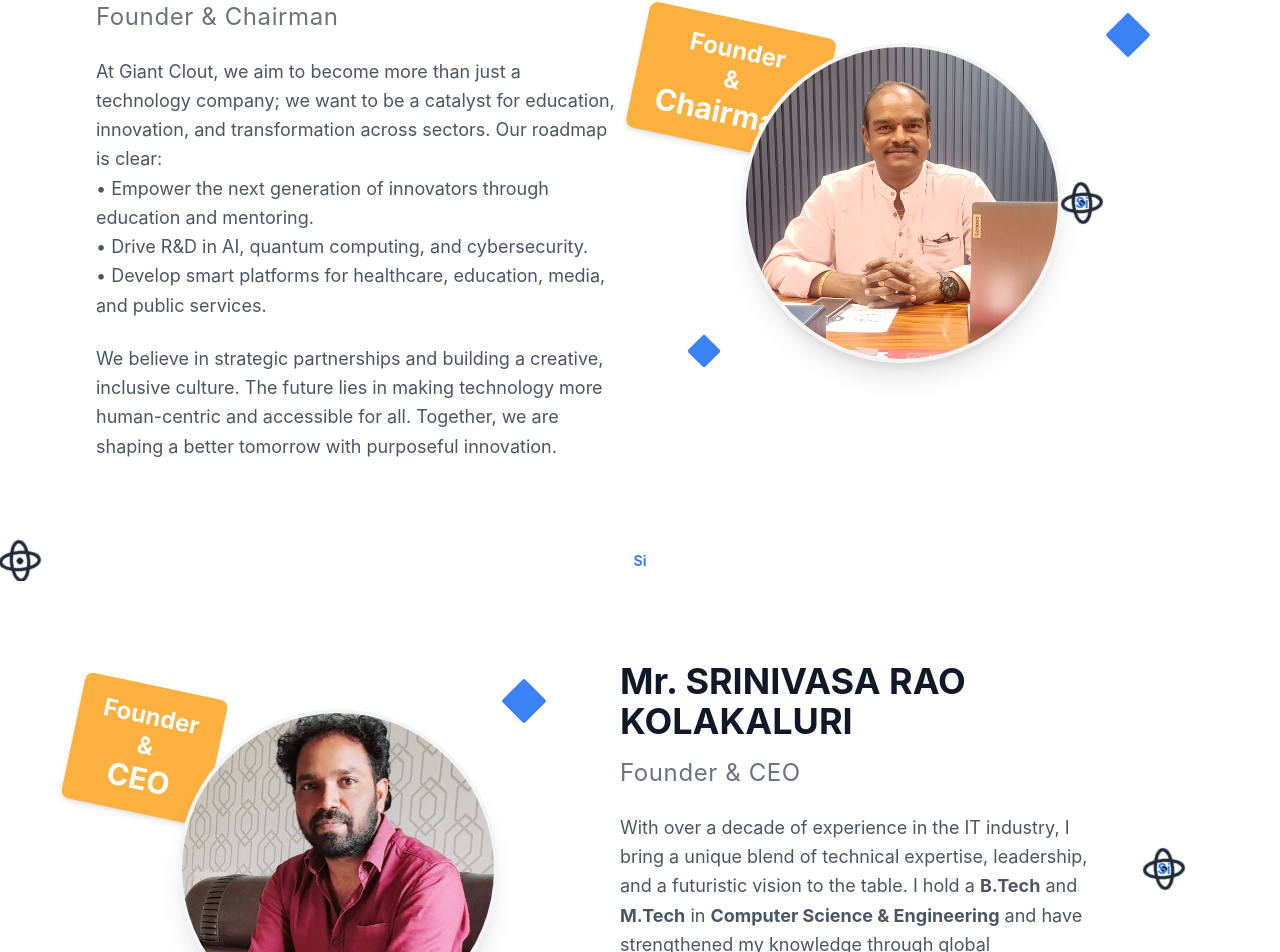
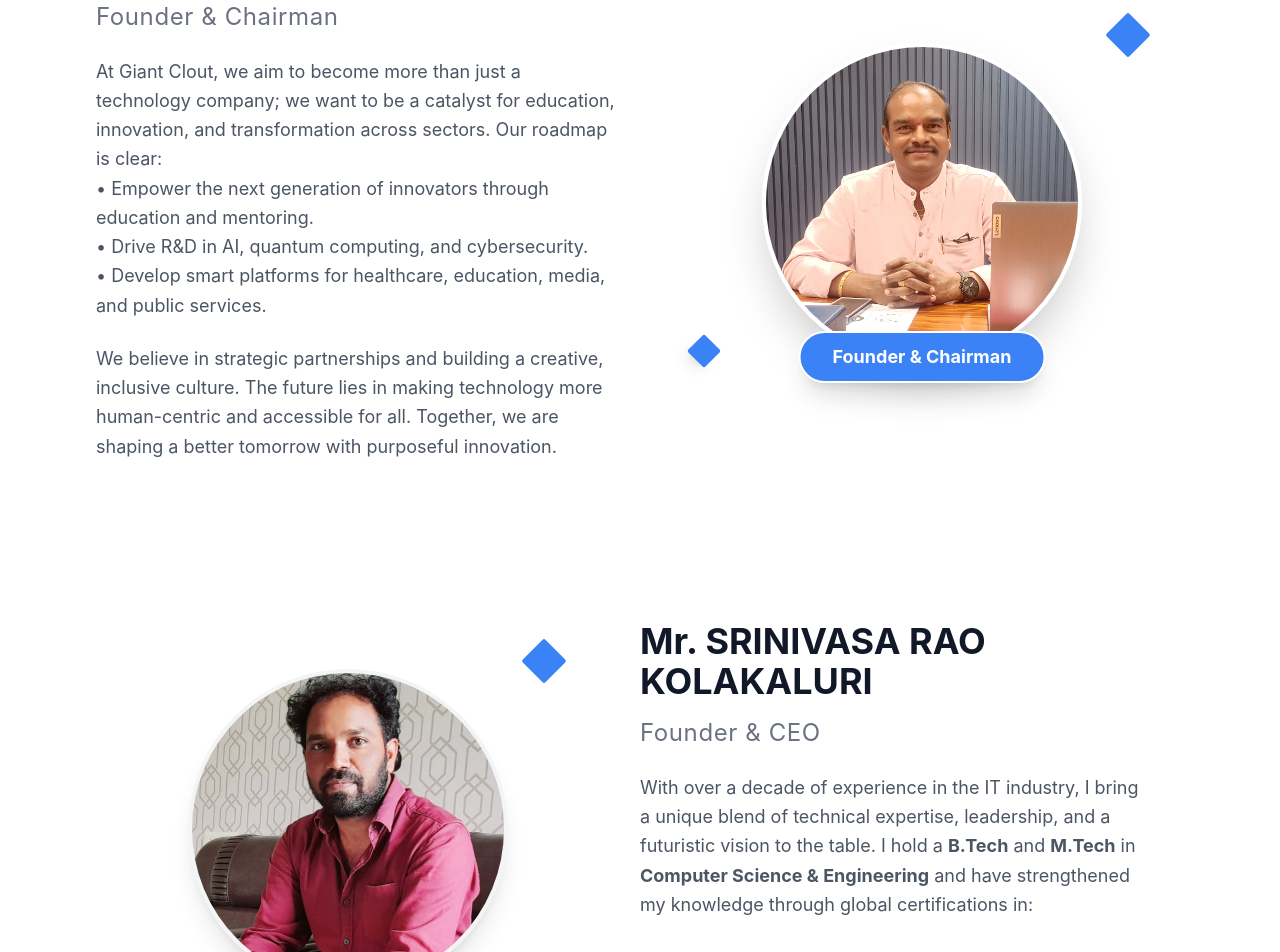
Before and after one commit to Gaintclout/Gaint-Official-Website, a React (Vite) app: page /about in a window 1280 px wide. Shown: the part 3763-4715 px from the top of the page. Built offline with nearby package versions, Linux system fonts and the light colour scheme.

Commit message:
added Tags below Images

```diff
--- a/src/Pages/About.jsx
+++ b/src/Pages/About.jsx
@@ -574,27 +574,32 @@
         </div>
 
         {/* Right Image */}
+        {/* Right Image */}
 <div className="relative flex justify-center items-center lg:w-1/2">
-          <div className="absolute -top-6 -left-6 bg-[#fbb040] text-white px-6 py-4 rounded-lg shadow-md rotate-12 transform hover:rotate-0 transition duration-300">
-            <h3 className="font-bold text-2xl leading-tight text-center">
-              Founder <br />&<br></br>
-              <span className="text-3xl"> Chairman</span>
-            </h3>
-          </div>
+  {/* Decorative blue squares */}
   <div className="absolute -top-6 right-10 w-8 h-8 bg-[#3b82f6] rotate-45 rounded-sm"></div>
-          <div className="absolute bottom-0 left-8 w-6 h-6 bg-[#3b82f6] rotate-45 rounded-sm"></div>
+  <div className="absolute bottom-0 left-8 w-6 h-6 bg-[#3b82f6] rotate-45 rounded-sm shadow-lg"></div>
 
-
-          <div className="relative w-80 h-80 rounded-full overflow-hidden shadow-xl border-4 border-gray-100 group">
-            {/* Profile Image */}
+  {/* Image Container with Tag */}
+  <div className="relative group">
+    {/* Circular Image */}
+    <div className="w-80 h-80 rounded-full overflow-hidden shadow-2xl border-4 border-white">
       <img
         src="/public/Prasad Sir.jpg"
-              alt="chairman"
+        alt="Mr. Prasad Kottamasu"
         className="w-full h-full object-cover transition-transform duration-500 group-hover:scale-110"
       />
+    </div>
+
+    {/* The Tag - Positioned below the image */}
+    <div className="absolute mt-4 -bottom-5 left-1/2 -translate-x-1/2 bg-[#3b82f6] text-white px-8 py-2.5 rounded-full shadow-xl border-2 border-white whitespace-nowrap z-10">
+      <p className="text-lg font-bold ">
+        Founder & Chairman
+      </p>
+    </div>
 
             {/* Overlay */}
-            <div className="absolute inset-0 bg-black/50 opacity-0 group-hover:opacity-100 transition-opacity duration-500 flex items-center justify-center gap-6">
+            {/* <div className="absolute inset-0 bg-black/50 opacity-0 group-hover:opacity-100 transition-opacity duration-500 flex items-center justify-center gap-6">
               {[
                 { Icon: FaFacebookF, link: "https://www.facebook.com/" },
                 { Icon: FaInstagram, link: "https://www.instagram.com/" },
@@ -610,53 +615,40 @@
                 >
                   <Icon />
                 </a>
-              ))}
-            </div>
+              ))} */}
+            {/* </div> */}
           </div>
 
           <div className="absolute -top-12 right-8 flex flex-col items-center text-[#3b82f6]">
-            {/* Animated Atom Icon */}
-
-
           </div>
           <div className="relative">
-            <Atom className="w-10 h-10 animate-spin-slow" />
-            {/* ‘Si’ text inside the atom */}
-            <span className="absolute inset-0 flex items-center justify-center text-sm font-bold text-[#3b82f6]">
-              Si
-            </span>
           </div>
         </div>
       </section>
 
       <div className="relative">
-        <Atom className="w-10 h-10 animate-spin-slow" />
-        {/* ‘Si’ text inside the atom */}
-        <span className="absolute inset-0 flex items-center justify-center text-sm font-bold text-[#3b82f6]">
-          Si
-        </span>
       </div>
 
 
 
       <section className="relative bg-white py-20 px-6 lg:px-24 flex flex-col lg:flex-row items-center justify-between gap-10 overflow-hidden">
         {/* Left Text */}
-
         <div className="relative flex justify-center items-center lg:w-1/2">
-          <div className="absolute -top-6 -left-6 bg-[#fbb040] text-white px-6 py-4 rounded-lg shadow-md rotate-12 transform hover:rotate-0 transition duration-300">
+          {/* <div className="absolute -top-6 -left-6 bg-[#fbb040] text-white px-6 py-4 rounded-lg shadow-md rotate-12 transform hover:rotate-0 transition duration-300">
             <h3 className="font-bold text-2xl leading-tight text-center">
               Founder <br />&<br></br>
               <span className="text-3xl">CEO</span>
             </h3>
 
-          </div>
+          </div> */}
 
           <div className="absolute -top-6 right-10 w-8 h-8 bg-[#3b82f6] rotate-45 rounded-sm"></div>
           <div className="absolute bottom-0 left-8 w-6 h-6 bg-[#3b82f6] rotate-45 rounded-sm"></div>
 
 
 
-          <div className="relative w-80 h-80 rounded-full overflow-hidden shadow-xl border-4 border-gray-100 group">
+          <div className="relative group">
+            <div className="relative w-80 h-80 rounded-full overflow-hidden shadow-xl border-4 border-gray-100">
               {/* Profile Image */}
               <img
                 src="/public/ceo.jpg"
@@ -682,6 +674,11 @@
                     <Icon />
                   </a>
                 ))}
+              </div>
+            </div>
+
+            <div className="absolute mt-4 -bottom-5 left-1/2 -translate-x-1/2 bg-[#3b82f6] text-white px-8 py-2.5 rounded-full shadow-xl border-2 border-white whitespace-nowrap z-10">
+              <p className="text-lg font-bold">Founder & CEO</p>
             </div>
           </div>
 
@@ -800,16 +797,9 @@
           >
             {isExpanded ? "Read Less" : "Read More"}
           </button>
-
-
-
         </div>
         <div className="relative">
-          <Atom className="w-10 h-10 animate-spin-slow" />
-          {/* ‘Si’ text inside the atom */}
-          <span className="absolute inset-0 flex items-center justify-center text-sm font-bold text-[#3b82f6]">
-            Si
-          </span>
+          {/* <Atom className="w-10 h-10 animate-spin-slow" /> */}
         </div>
       </section>
 
```
Lines whose indentation alone changed are shown as unchanged.
